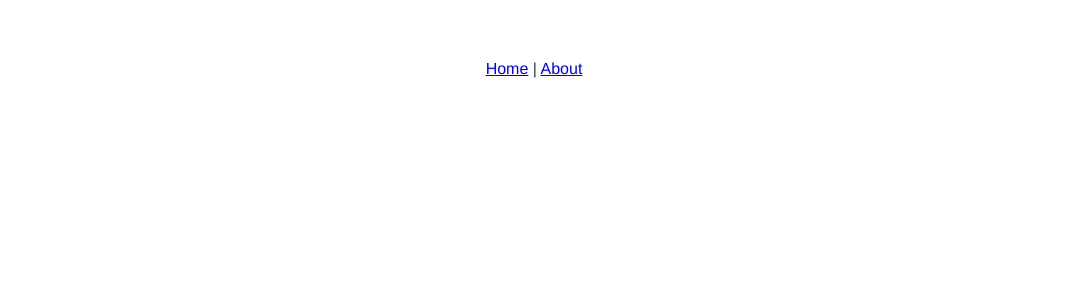
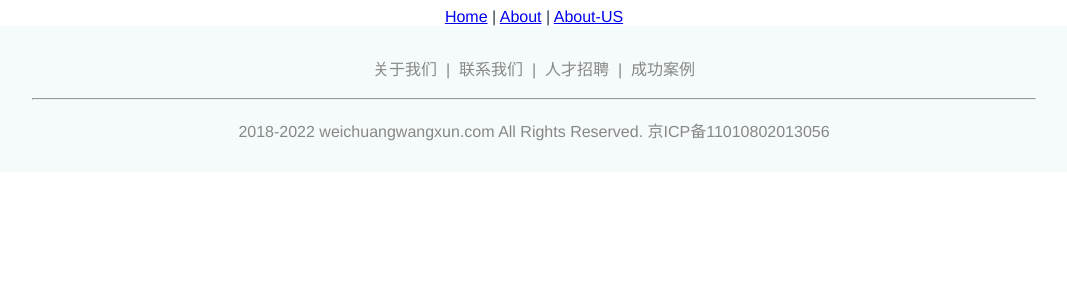
Before and after one commit to fengchuanyu/weichuang-web, a Vue app: page /#/footer in a window 1280 px wide. Shown: the top 300 px of the page, without its empty margins (106-1173 px from the left). Built offline with nearby package versions, Linux system fonts and the light colour scheme.

Commit message:
2019.3.16

```diff
--- a/src/App.vue
+++ b/src/App.vue
@@ -2,7 +2,8 @@
   <div id="app">
     <div id="nav">
       <router-link to="/">Home</router-link> |
-      <router-link to="/about">About</router-link>
+      <router-link to="/about">About</router-link> |
+      <router-link to="/about-us">About-US</router-link>
     </div>
     <router-view/>
   </div>
@@ -15,6 +16,7 @@
   -moz-osx-font-smoothing: grayscale;
   text-align: center;
   color: #2c3e50;
-  margin-top: 60px;
+  width: 1200px;
+  margin: 0 auto;
 }
 </style>
--- /dev/null
+++ b/src/components/Footer.vue
@@ -0,0 +1,39 @@
+<template>
+    <div class="footer">
+        <div class="footer-top">
+            <span>关于我们</span> &nbsp;|&nbsp;
+            <span>联系我们</span> &nbsp;|&nbsp;
+            <span>人才招聘</span> &nbsp;|&nbsp;
+            <span>成功案例</span>
+        </div>
+        <hr>
+        <div class="footer-bottom">
+            <span>2018-2022 weichuangwangxun.com All Rights Reserved. 京ICP备11010802013056</span>
+
+        </div>
+    </div>
+
+</template>
+
+<script>
+    export default {
+        name: "Footer"
+    }
+</script>
+
+<style scoped>
+    .footer{
+        color: rgb(135,135,135);
+        background-color: rgb(245,250,250);
+        border-radius: 25px;
+        padding:30px 80px;
+        margin: 0 auto;
+    }
+    .footer-bottom{
+        color: rgb(135,135,135);
+    }
+    hr{
+        margin: 18px;
+    }
+
+</style>
--- /dev/null
+++ b/src/components/Header.vue
@@ -0,0 +1,50 @@
+<template>
+    <el-container>
+        <el-header>
+            <el-menu :default-active="activeIndex" class="el-menu-demo" mode="horizontal" @select="handleSelect">
+                <el-menu-item index="1">处理中心</el-menu-item>
+                <el-menu-item index="3">消息中心</el-menu-item>
+                <el-menu-item index="4">订单管理</el-menu-item>
+            </el-menu>
+
+        </el-header>
+
+
+        <el-main>
+            22
+        </el-main>
+
+
+        <el-footer>
+            33
+        </el-footer>
+
+
+    </el-container>
+
+</template>
+
+<<script>
+    export default {
+        name: "Header",
+        data() {
+            return {
+                activeIndex: '1',
+                activeIndex2: '1'
+            };
+        },
+        methods: {
+            handleSelect(key, keyPath) {
+                console.log(key, keyPath);
+            }
+        }
+    }
+</script>
+
+<style scoped>
+    .el-menu-item{
+        font-size: 16px;
+    }
+
+
+</style>
--- a/src/router.js
+++ b/src/router.js
@@ -1,8 +1,11 @@
 import Vue from 'vue'
 import Router from 'vue-router'
 import Home from './views/Home.vue'
+import About_US from './views/About_US'
+import Footer from './components/Footer'
+import Header from './components/Header'
 
-Vue.use(Router)
+Vue.use(Router);
 
 export default new Router({
   routes: [
@@ -15,6 +18,21 @@ export default new Router({
       path: '/about',
       name: 'about',
       component: () => import('./views/About.vue')
-    }
+    },
+      {
+          path: '/about-us',
+          name: 'about-us',
+          component: About_US
+      },
+      {
+          path: '/footer',
+          name: 'footer',
+          component: Footer
+      },
+      {
+          path: '/Header',
+          name: 'header',
+          component: Header
+      },
   ]
 })
--- /dev/null
+++ b/src/views/About_US.vue
@@ -0,0 +1,50 @@
+<template>
+    <el-container>
+        <el-header>
+            <el-menu :default-active="activeIndex" class="el-menu-demo" mode="horizontal" @select="handleSelect">
+                <el-menu-item index="1">处理中心</el-menu-item>
+                <el-menu-item index="3">消息中心</el-menu-item>
+                <el-menu-item index="4">订单管理</el-menu-item>
+            </el-menu>
+
+        </el-header>
+
+
+        <el-main>
+            22
+        </el-main>
+
+
+        <el-footer>
+            33
+        </el-footer>
+
+
+    </el-container>
+
+</template>
+
+<script>
+    export default {
+        name: "Abuout-US",
+        data() {
+            return {
+                activeIndex: '1',
+                activeIndex2: '1'
+            };
+        },
+        methods: {
+            handleSelect(key, keyPath) {
+                console.log(key, keyPath);
+            }
+        }
+    }
+</script>
+
+<style scoped>
+    .el-menu-item{
+        font-size: 16px;
+    }
+
+
+</style>
--- a/src/views/Home.vue
+++ b/src/views/Home.vue
@@ -1,17 +1,21 @@
 <template>
   <div class="home">
+    <Header></Header>
     <img alt="Vue logo" src="../assets/logo.png">
     <HelloWorld msg="Welcome to Your Vue.js App"/>
+    <Footer></Footer>
   </div>
 </template>
 
 <script>
 // @ is an alias to /src
 import HelloWorld from '@/components/HelloWorld.vue'
+import Footer from '@/components/Footer.vue'
+import Header from '@/components/Header.vue'
 export default {
   name: 'home',
   components: {
-    HelloWorld
+    HelloWorld,Footer,Header
   },
   created () {
 
```
